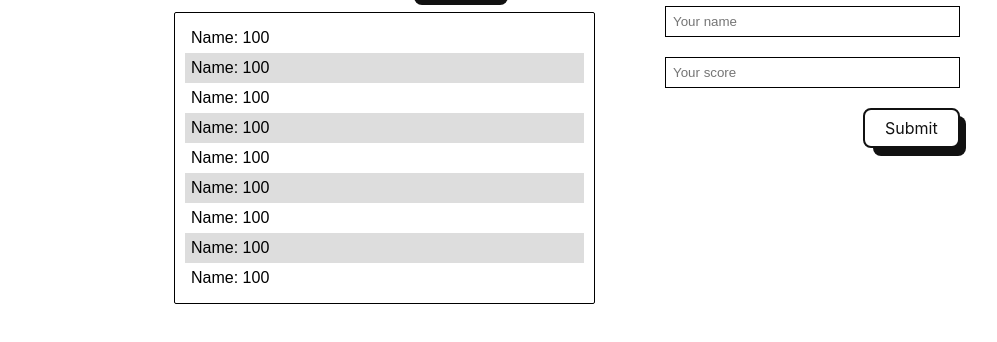
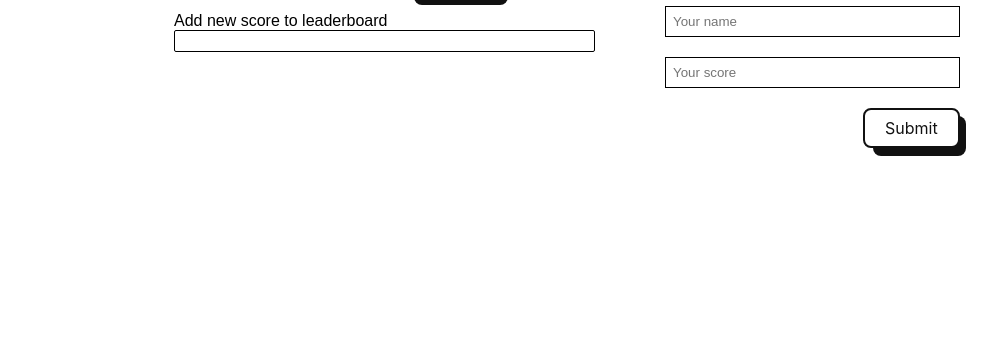
Before and after one commit to olaishola05/Leaderboard, a website built with webpack: page src/index.html in a window 1280 px wide. Shown: the part 180-522 px from the top of the page, without its empty margins (10-1007 px from the left). Built offline with nearby package versions, Linux system fonts and the light colour scheme.

Commit message:
Add dummy data and render data using js

```diff
--- a/src/index.html
+++ b/src/index.html
@@ -16,17 +16,7 @@
           </div>
           <span class="message">message if no scores</span>
           <div class="score-container">
-            <ul class="score">
-              <li>Name: <span>100</span></li>
-              <li>Name: <span>100</span></li>
-              <li>Name: <span>100</span></li>
-              <li>Name: <span>100</span></li>
-              <li>Name: <span>100</span></li>
-              <li>Name: <span>100</span></li>
-              <li>Name: <span>100</span></li>
-              <li>Name: <span>100</span></li>
-              <li>Name: <span>100</span></li>
-            </ul>
+            <ul class="score"></ul>
           </div>
         </div>
 
--- a/src/index.js
+++ b/src/index.js
@@ -1,8 +1,12 @@
 import _ from 'lodash';
 import './style.css';
+import result from './modules/results.js';
+import showResults from './modules/views.js';
 
 function component() {
   const element = document.createElement('div');
+  const listContainer = document.querySelector('.score');
+  listContainer.innerHTML = showResults(result);
 
   element.innerHTML = _.join(' ');
 
--- /dev/null
+++ b/src/modules/results.js
@@ -0,0 +1,10 @@
+const gameResults = [
+  // { id: 1, name: 'James', score: 89 },
+  // { id: 2, name: 'Jude', score: 46 },
+  // { id: 3, name: 'Castilo', score: 90 },
+  // { id: 4, name: 'Goofal', score: 87 },
+  // { id: 5, name: 'Ragnar', score: 75 },
+  // { id: 6, name: 'Mendez', score: '98' },
+];
+
+export default gameResults;
--- /dev/null
+++ b/src/modules/views.js
@@ -0,0 +1,17 @@
+const showResults = (arr) => {
+  let show = '';
+  const msg = document.querySelector('.message');
+  if (arr.length <= 0) {
+    msg.style.display = 'flex';
+    msg.textContent = 'Add new score to leaderboard';
+    return show;
+  }
+
+  arr.forEach((result) => {
+    show += `<li>${result.name}: <span>${result.score}</span></li>`;
+  });
+
+  return show;
+};
+
+export default showResults;
```
